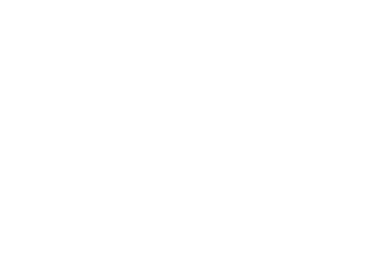
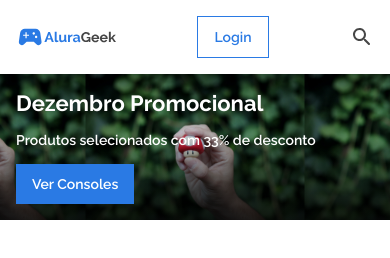
Before and after one commit to RamosCarlosEduardo/Alura-Geek, a plain HTML site: page index.html in a window 390 px wide. Drawn offline with Linux system fonts and the light colour scheme.

Commit message:
mobile header finished and starting first section

```diff
--- /dev/null
+++ b/assets/css/banner-promo.css
@@ -0,0 +1,31 @@
+.banner-promo {
+	display: flex;
+	flex-direction: column;
+	justify-content: flex-end;
+	align-items: flex-start;
+	padding: 16px;
+	gap: 16px;
+	background: linear-gradient(0deg, rgba(0, 0, 0, 0.2),
+ 				rgba(0, 0, 0, 0.2)),
+				linear-gradient(180deg,
+				rgba(0, 0, 0, 0) 41.15%,
+				rgba(0, 0, 0, 0.8) 100%),
+				url('../img/bg-banner-promo.png');
+	background-size: contain;
+	background-position: center;
+}
+
+.banner-promo__title {
+	font-weight: 700;
+	font-size: 22px;
+	line-height: 26px;
+	color: var(--branco);
+}
+
+.banner-promo__text {
+	font-weight: 600;
+	font-size: 14px;
+	line-height: 16px;
+	color: var(--branco);
+
+}
--- /dev/null
+++ b/assets/css/buttons.css
@@ -0,0 +1,41 @@
+.button {
+	display: flex;
+	flex-direction: row;
+	justify-content: center;
+	align-items: center;
+}
+.button--g {
+	padding: 16px;
+	gap: 10px;
+	font-weight: 400;
+	font-size: 16px;
+	line-height: 19px;
+}
+
+.button--p {
+	padding: 12px 16px;
+	gap: 10px;
+	font-weight: 600;
+	font-size: 14px;
+	line-height: 16px;
+}
+
+.button--bg {
+	background: var(--azul-100);
+	color: var(--branco);
+}
+.button--bg:hover {
+	background: var(--azul-80);
+}
+
+.button--transp {
+	background: transparent;
+	border: 1px solid var(--azul-100);
+	color: var(--azul-100);
+}
+
+.button--transp:hover {
+	background: var(--azul-20);
+	border: 1px solid var(--azul-100);
+	color: var(--azul-100);
+}
--- /dev/null
+++ b/assets/css/header.css
@@ -0,0 +1,13 @@
+.header__caixa {
+	display: flex;
+	flex-direction: row;
+	align-items: center;
+	justify-content: space-between;
+	padding: 16px;
+}
+
+.header__search {
+	width: 24px;
+	height: 24px;
+	background-image: url("../img/Search.svg");
+}
--- a/assets/css/style.css
+++ b/assets/css/style.css
@@ -0,0 +1,17 @@
+@import url('https://fonts.googleapis.com/css2?family=Raleway:wght@400;500;600;700&display=swap');
+@import url('buttons.css');
+@import url('header.css');
+@import url('banner-promo.css');
+
+:root {
+	--branco: #FFF;
+	--azul-100: #2A7AE4;
+	--azul-80: #5595E9;
+	--azul-20: #D4E4FA;
+	--fonte-padrao: 'Raleway', sans-serif;
+}
+
+body {
+	font-family: var(--fonte-padrao);
+	font-style: normal;
+}
--- a/index.html
+++ b/index.html
@@ -5,10 +5,26 @@
 	<meta name="viewport" content="width=device-width, initial-scale=1.0">
 	<link rel="stylesheet" type="text/css" href="./assets/css/reset.css">
 	<link rel="stylesheet" type="text/css" href="./assets/css/style.css">
-	<title>Document</title>
+	<title>Alura Geek</title>
 </head>
 <body>
+	<header class="header">
+		<div class="header__caixa">
+			<img src="./assets/img/Logo.svg" alt="Logo da Alura Geek" class="header__img">
+			<a href="#" class="button button--p button--transp header__link">Login</a>
+			<button type="button" class="header__search"></button>
+		</div>
+	</header>
+	<main>
+		<section class="banner-promo">
+			<h2 class="banner-promo__title">Dezembro Promocional</h2>
+			<p class="banner-promo__text">Produtos selecionados com 33% de desconto</p>
+			<a href="" class="button button--p button--bg banner-promo__button">Ver Consoles</a>
+		</section>
+	</main>
+	<footer>
 
+	</footer>
 
 
 	<script src="./assets/js/main.js"></script>
```
Also changed, not shown: assets/img/Logo.svg (added), assets/img/Search.svg (added), assets/img/bg-banner-promo.png (added).
